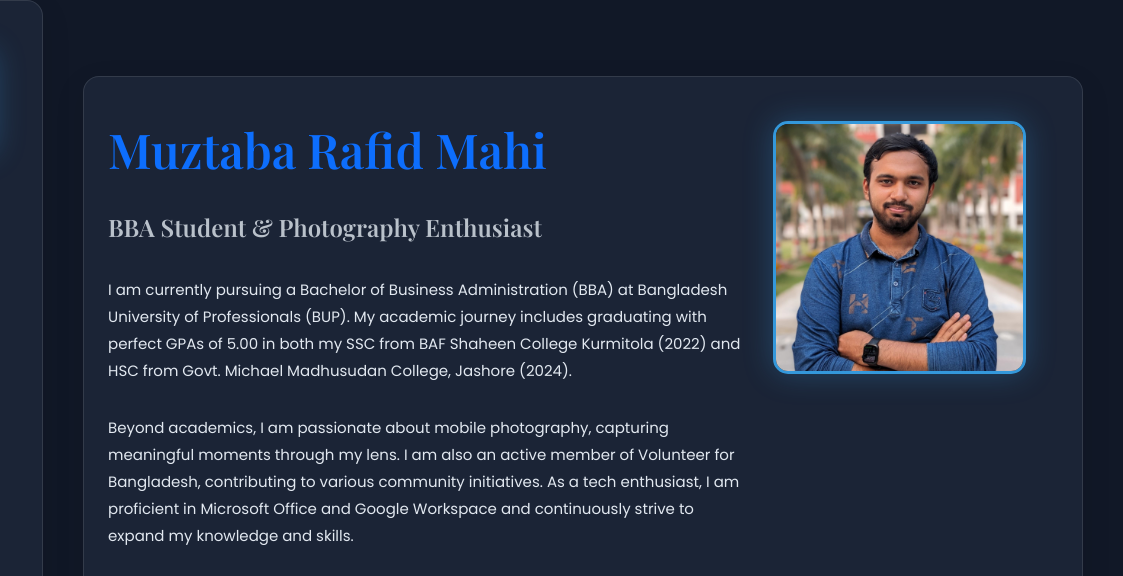
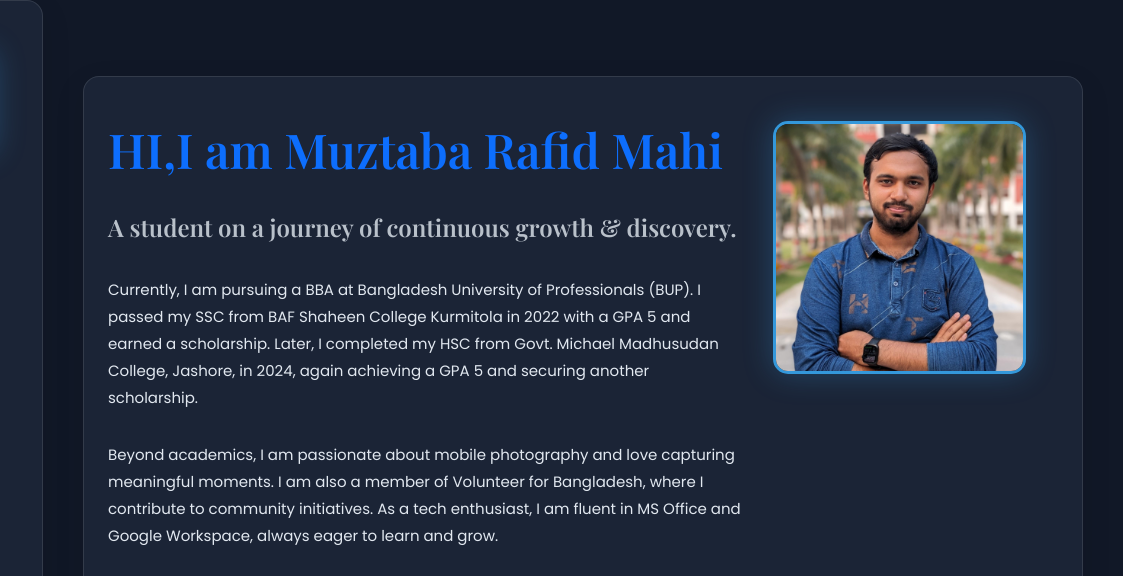
Before and after one commit to mdmahi96/mahi.com, a plain HTML site: page index.html in a window 1280 px wide. Shown: the top 576 px of the page, 157-1280 px from the left. Drawn offline with nearby package versions, Linux system fonts and the light colour scheme.

Commit message:
Update index.html

```diff
--- a/index.html
+++ b/index.html
@@ -449,17 +449,17 @@
     <div class="glass-card">
       <div class="w3-row">
         <div class="w3-col m8">
-          <h1 style="font-size: 48px; margin-bottom: 20px; color: var(--primary);">Muztaba Rafid Mahi</h1>
-          <h3 style="opacity: 0.8; margin-bottom: 30px;">BBA Student & Photography Enthusiast</h3>
+          <h1 style="font-size: 48px; margin-bottom: 20px; color: var(--primary);">HI,I am Muztaba Rafid Mahi</h1>
+          <h3 style="opacity: 0.8; margin-bottom: 30px;"> A student on a journey of continuous growth & discovery.</h3>
           <p style="line-height: 1.8; margin-bottom: 30px;">
-            I am currently pursuing a Bachelor of Business Administration (BBA) at Bangladesh University of Professionals (BUP).
-            My academic journey includes graduating with perfect GPAs of 5.00 in both my SSC from BAF Shaheen College Kurmitola (2022)
-            and HSC from Govt. Michael Madhusudan College, Jashore (2024).
+            	Currently, I am pursuing a BBA at Bangladesh University of Professionals (BUP).
+		I passed my SSC from BAF Shaheen College Kurmitola in 2022 with a GPA 5 and earned a scholarship.
+		Later, I completed my HSC from Govt. Michael Madhusudan College, Jashore, in 2024, again achieving a GPA 5 and securing another scholarship.
           </p>
           <p style="line-height: 1.8; margin-bottom: 30px;">
-            Beyond academics, I am passionate about mobile photography, capturing meaningful moments through my lens.
-            I am also an active member of Volunteer for Bangladesh, contributing to various community initiatives.
-            As a tech enthusiast, I am proficient in Microsoft Office and Google Workspace and continuously strive to expand my knowledge and skills.
+            Beyond academics, I am passionate about mobile photography and love capturing meaningful moments.
+	I am also a member of Volunteer for Bangladesh, where I contribute to community initiatives.
+	As a tech enthusiast, I am fluent in MS Office and Google Workspace, always eager to learn and grow.
           </p>
           <div class="w3-padding-16">
             <a href="About.html" class="custom-btn">Learn More</a>
```
